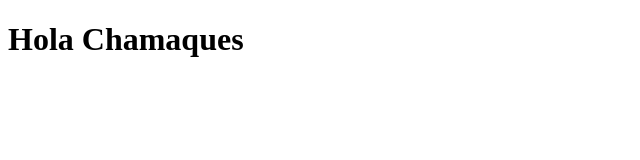
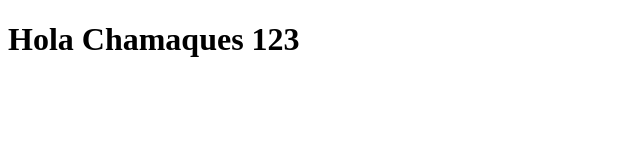
Before and after one commit to dcardone1/prework, a plain HTML site: page index.html in a window 1280 px wide. Shown: the full height of the page, 0-640 px from the left. Drawn offline with Linux system fonts and the light colour scheme.

Commit message:
cambio en body

```diff
--- a/index.html
+++ b/index.html
@@ -7,6 +7,6 @@
     <title>Hola mundo</title>
 </head>
 <body>
-    <h1>Hola Chamaques</h1>
+    <h1>Hola Chamaques 123</h1>
 </body>
 </html>
```
